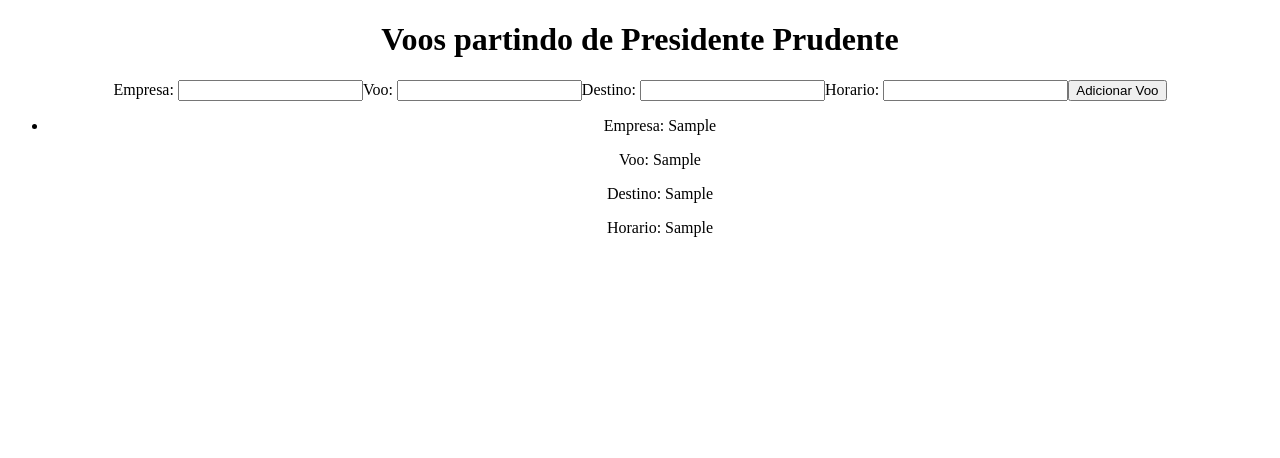
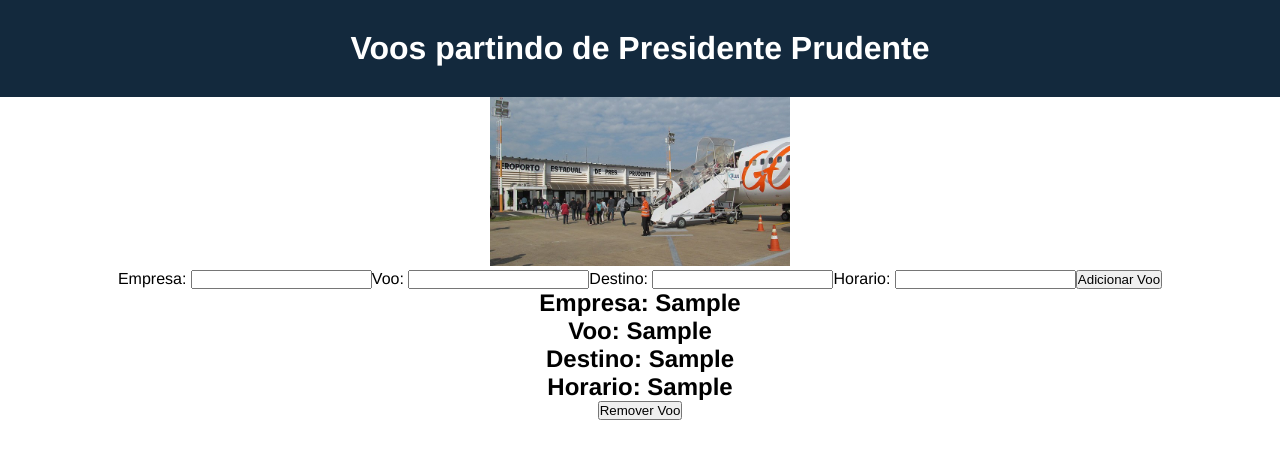
Before and after one commit to tpires1041/meuProjeto, a React (Vite) app: page / in a window 1280 px wide. Both pictures are taken after typing "Sample", "Sample", "Sample", "Sample" into the empty fields and a click on the button "Adicionar Voo". Shown: the top 458 px of the page. Built offline with nearby package versions, Linux system fonts and the light colour scheme.

Commit message:
comitizim bruto

```diff
--- a/src/App.css
+++ b/src/App.css
@@ -1,3 +1,29 @@
+* {
+  box-sizing: border-box;
+  margin: 0;
+  padding: 0;
+}
+
 body {
+  font-family: 'Helvetica Neue', sans-serif;
+  font-weight: 500;
+  font-size: 16px;
   text-align: center;
 }
+
+header {
+  background-color: #13293D;
+  color: #FFFF;
+  display: flex;
+  justify-content: center;
+  align-items: center;
+  padding: 30px;
+}
+
+
+.SBDN{
+
+  align-items: center;
+  max-height: 300px;
+  max-width: 300px;
+}
--- a/src/App.jsx
+++ b/src/App.jsx
@@ -25,10 +25,15 @@ function removeVoos(index){
 
 return (
   <div className="container">
-    <h1>Voos partindo de Presidente Prudente</h1>
+    <header>
+      <h1>Voos partindo de Presidente Prudente</h1>
+    </header>
+
+    <img className="SBDN" src="SBDN.jpg"></img>
+
     <div className="form">
       <label>Empresa: </label>
-      <input
+      <input className="testee"
         type="text"
         value={empresa}
         onChange={(e) => { setEmpresa(e.target.value) }}
@@ -58,18 +63,19 @@ return (
       <ul>
         {voos.map((voo, index) => (
           <li key={index} className="item">
-            <p>
+            <h2>
               Empresa: {voo.empresa}
-            </p>
-            <p>
+            </h2>
+            <h2>
               Voo: {voo.codVoo}
-            </p>
-            <p>
+            </h2>
+            <h2>
               Destino: {voo.destino}
-            </p>
-            <p>
+            </h2>
+            <h2>
               Horario: {voo.horario}
-            </p>
+            </h2>
+            <button onClick={() => removeVoos(index)}>Remover Voo</button>
           </li>
         ))}
       </ul>
```
Also changed, not shown: public/SBDN.jpg (added).
